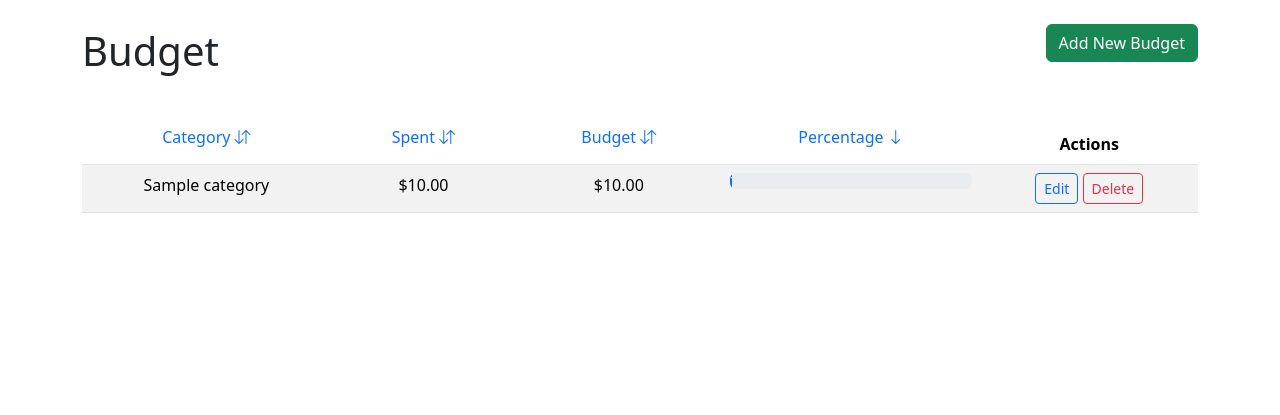
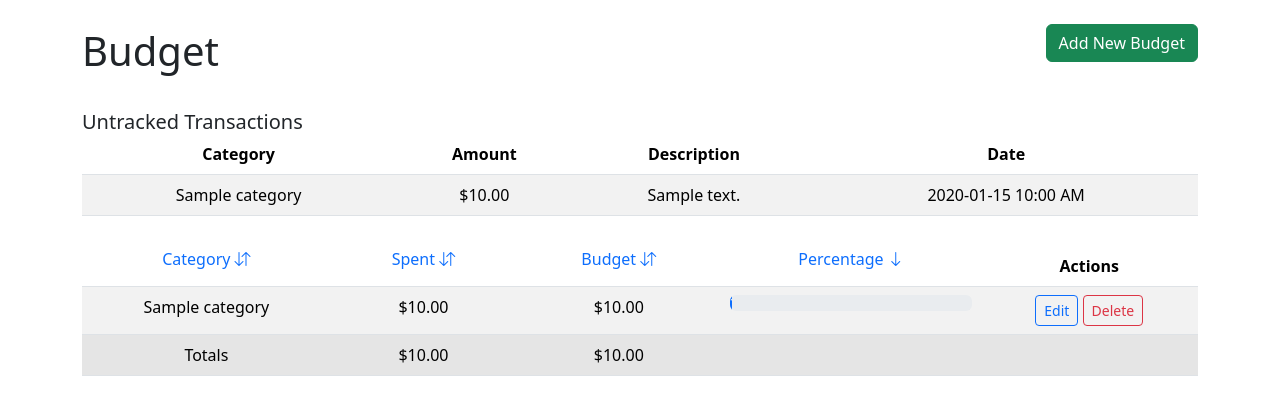
Before and after one commit to kentonvp/almonds, a Flask app: template src/almonds/templates/budget.html in a window 1280 px wide. Shown: the part 56-471 px from the top of the page. Run offline with Flask 3, Linux system fonts and the light colour scheme; the template is opened without the code that fills it: most values are stand-ins (such as "Sample title", 1, 10 or a date in 2020); some libraries are stand-ins or nearby versions.

Commit message:
work in progress

```diff
--- a/src/almonds/templates/budget.html
+++ b/src/almonds/templates/budget.html
@@ -26,6 +26,37 @@
       </button>
     </div>
   </div>
+
+  <!-- Untracked Spending -->
+  <h5 class="card-title">Untracked Transactions</h5>
+  <table class="table table-striped table-hover">
+    <thead>
+      <tr>
+        <th class="text-center">
+          Category
+        </th>
+        <th class="text-center">
+          Amount
+        </th>
+        <th class="text-center">
+          Description
+        </th>
+        <th class="text-center">
+          Date
+        </th>
+      </tr>
+    </thead>
+    <tbody id="budget-table-body">
+      {% for txn in untracked_transactions %}
+      <tr>
+        <td class="text-center">{{ txn.category }}</td>
+        <td class="text-center">{{ txn.amount | format_currency }}</td>
+        <td class="text-center">{{ txn.description }}</td>
+        <td class="text-center">{{ txn.datetime | format_date }} </td>
+      </tr>
+      {% endfor %}
+    </tbody>
+  </table>
 
   <!-- Budget Table -->
   <table class="table table-striped table-hover">
@@ -89,6 +120,15 @@
       </tr>
       {% endfor %}
     </tbody>
+    <tfoot>
+      <tr class="table-active font-weight-bold">
+        <td class="text-center">Totals</td>
+        <td class="text-center">{{ budgets | sum(attribute='spent') | format_currency }}</td>
+        <td class="text-center">{{ budgets | sum(attribute='amount') | format_currency }}</td>
+        <td></td>
+        <td></td>
+      </tr>
+    </tfoot>
   </table>
 
   <!-- Edit Budget Modal -->
```
Also changed, not shown: src/almonds/api/budget.py (+5 -3 lines).
